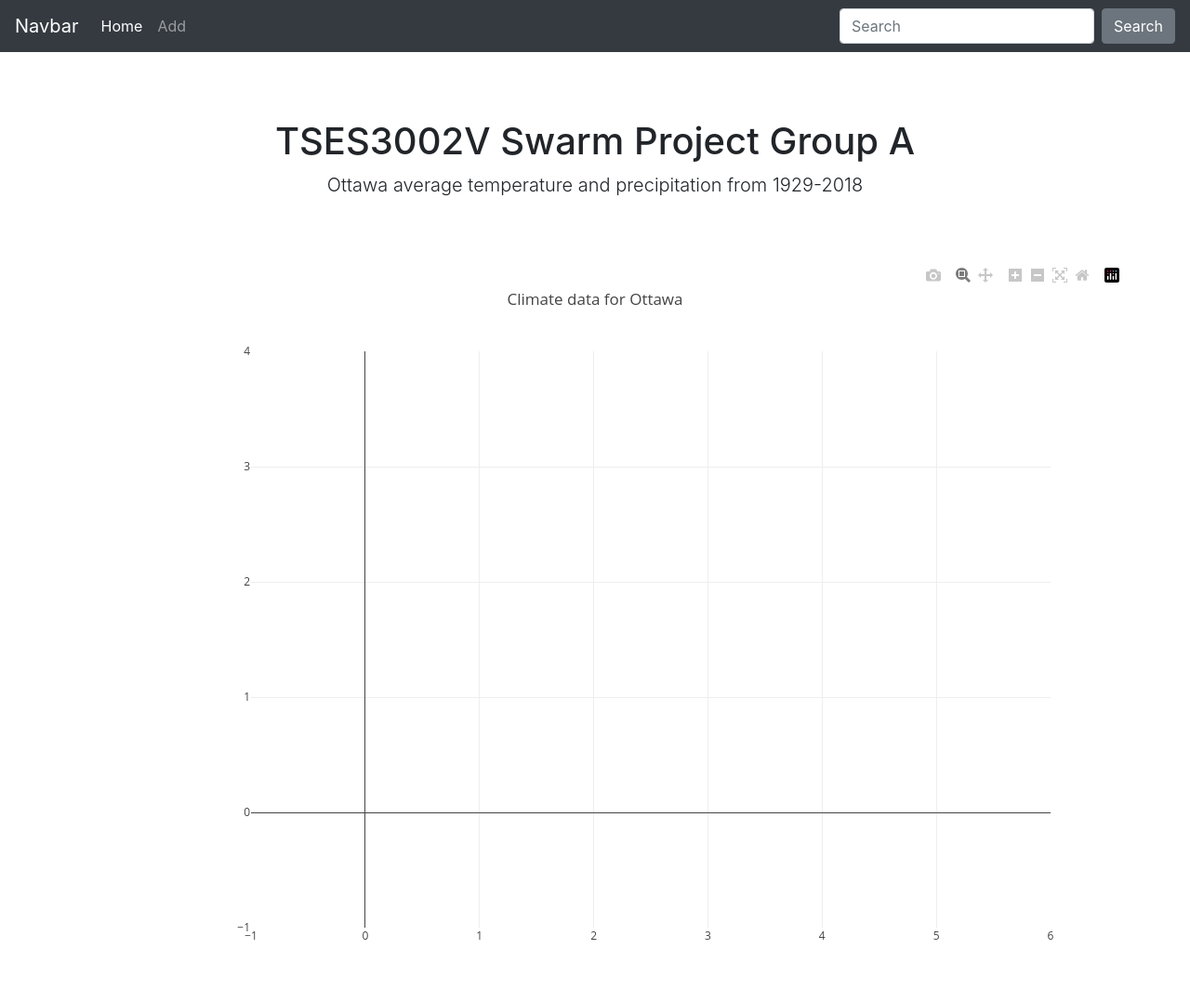
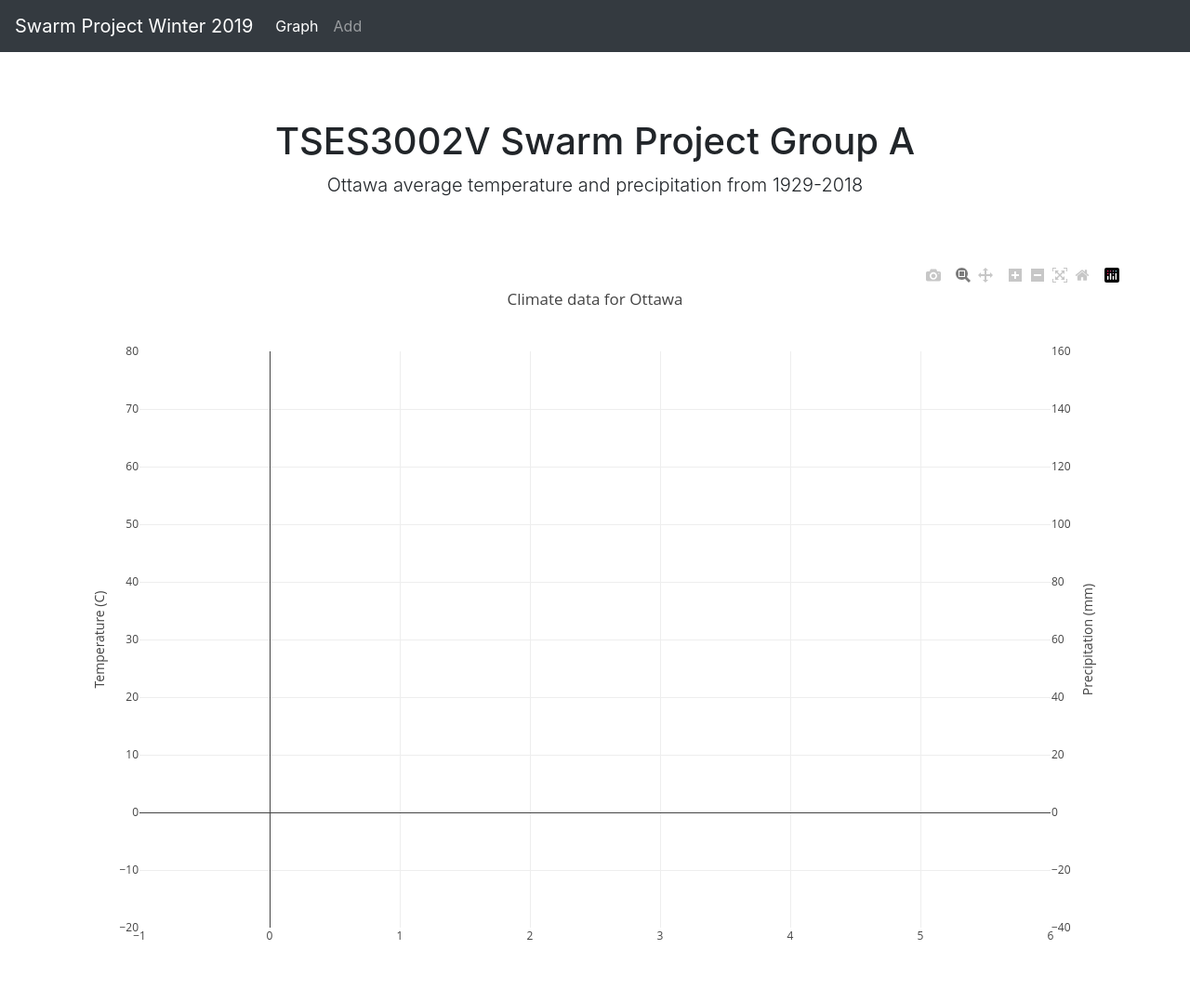
Before and after one commit to Mathic/swarmproject, a Django app: page /graphs/ in a window 1280 px wide. Shown: the whole page at 93% size. Run offline with Django 3.2, Linux system fonts and the light colour scheme; data that the repository does not hold is empty; parts of the project's set-up code (start-up, migrations or seed data) failed here and were passed over; some libraries are stand-ins or nearby versions.

Commit message:
Created 'add data' page, and graphs on index
To do:
- save data to database
- look up possible ways to show data on a yearly basis
- edit data (?)

```diff
--- a/graphs/templates/graphs/base_template.html
+++ b/graphs/templates/graphs/base_template.html
@@ -16,7 +16,7 @@
 
 <script src="https://cdn.plot.ly/plotly-latest.min.js"></script>
 <script
-  src="http://code.jquery.com/jquery-3.3.1.min.js"
+  src="https://code.jquery.com/jquery-3.3.1.min.js"
   integrity="sha256-FgpCb/KJQlLNfOu91ta32o/NMZxltwRo8QtmkMRdAu8="
   crossorigin="anonymous"></script>
 
@@ -42,7 +42,7 @@
   </head>
   <body>
     <nav class="navbar navbar-expand-md navbar-dark bg-dark fixed-top">
-  <a class="navbar-brand" href="#">Navbar</a>
+  <a class="navbar-brand" href="#">Swarm Project Winter 2019</a>
   <button class="navbar-toggler" type="button" data-toggle="collapse" data-target="#navbarsExampleDefault" aria-controls="navbarsExampleDefault" aria-expanded="false" aria-label="Toggle navigation">
     <span class="navbar-toggler-icon"></span>
   </button>
@@ -50,10 +50,10 @@
   <div class="collapse navbar-collapse" id="navbarsExampleDefault">
     <ul class="navbar-nav mr-auto">
       <li class="nav-item active">
-        <a class="nav-link" href="{% url 'index' %}">Home <span class="sr-only">(current)</span></a>
+        <a class="nav-link" href="{% url 'index' %}">Graph<span class="sr-only">(current)</span></a>
       </li>
       <li class="nav-item">
-        <a class="nav-link" href="#">Add</a>
+        <a class="nav-link" href="{% url 'add_data' %}">Add</a>
       </li>
       <!-- <li class="nav-item">
         <a class="nav-link disabled" href="#" tabindex="-1" aria-disabled="true">Disabled</a>
@@ -67,10 +67,10 @@
         </div>
       </li> -->
     </ul>
-    <form class="form-inline my-2 my-lg-0">
+    <!-- <form class="form-inline my-2 my-lg-0">
       <input class="form-control mr-sm-2" type="text" placeholder="Search" aria-label="Search">
       <button class="btn btn-secondary my-2 my-sm-0" type="submit">Search</button>
-    </form>
+    </form> -->
   </div>
 </nav>
 
--- a/graphs/templates/graphs/index.html
+++ b/graphs/templates/graphs/index.html
@@ -1,5 +1,4 @@
 {% extends "graphs/base_template.html" %}
-
 
 {% block content %}
 
@@ -15,34 +14,106 @@
   <script type="text/javascript">
     $(document).ready(function(){
       var endpoint = 'api/chart/data'
-      var climateData = []
       var climeLabels = []
+      var climateData1 = climateData2 = climateData3 = climateData4 = []
 
       $.ajax({
-        method: "Get",
+        method: "GET",
         url: endpoint,
         success: function(data){
-          climateData = data.climate_data
           climateLabels = data.climate_labels
+          climateData1 = data.climate_data1
+          climateData2 = data.climate_data2
+          climateData3 = data.climate_data3
+          climateData4 = data.climate_data4
+
           climateChart()
+        },
+        error: function(error_data){
+          console.log("error")
         }
-        // error: function(error_data){
-        //   console.log("error")
-        // }
       })
 
       function climateChart(){
-        var data = [{
+        var trace1 = {
           x: climateLabels,
-          y: climateData,
-          type: 'line',
+          y: climateData1,
+          type: 'scatter',
+          mode: 'lines+markers',
+          name: 'Ottawa CDA Temperature',
           marker: {
-            color: "#23b7e5",
+            size: 8,
+            "dash": "solid",
+            "color": "rgb(248,118,109)",
+            "width": 2
           },
-        }];
+        }
+
+        var trace2 = {
+          x: climateLabels,
+          y: climateData2,
+          type: 'scatter',
+          mode: 'lines+markers',
+          name: 'Ottawa CDA Precipitation',
+          yaxis: 'y2',
+          marker: {
+            size: 8,
+            "dash": "solid",
+            "color": "rgb(100,118,248)",
+            "width": 2
+          },
+        }
+
+        var trace3 = {
+          x: climateLabels,
+          y: climateData3,
+          type: 'scatter',
+          mode: 'lines+markers',
+          name: 'Victoria Gonzales Temperature',
+          marker: {
+            size: 8,
+            "dash": "solid",
+            "color": "rgb(248,118,109)",
+            "width": 2
+          },
+        }
+
+        var trace4 = {
+          x: climateLabels,
+          y: climateData4,
+          type: 'scatter',
+          mode: 'lines+markers',
+          name: 'Victoria Gonzales Precipitation',
+          yaxis: 'y2',
+          marker: {
+            size: 8,
+            "dash": "solid",
+            "color": "rgb(100,118,248)",
+            "width": 2
+          },
+        }
+
+        var data = [trace1, trace2, trace3, trace4];
+
         var layout = {
           title: "Climate data for Ottawa",
-          margin: {l:200},
+          legend: {
+            x: 0.25,
+            y: 1
+          },
+          yaxis: {
+            title: 'Temperature (C)',
+            rangemode: 'nonnegative',
+            range: [-20, 80],
+            nticks: 11,
+          },
+          yaxis2: {
+            title: 'Precipitation (mm)',
+            side: 'right',
+            overlaying: 'y',
+            range: [-40, 160],
+            nticks: 11,
+          }
         };
 
         Plotly.newPlot('climate', data, layout)
--- a/graphs/urls.py
+++ b/graphs/urls.py
@@ -5,4 +5,7 @@ from . import views
 urlpatterns = [
     path('api/chart/data', views.ClimateData.as_view(), name='api-chart-data'),
     path('', views.index, name='index'),
+    path('add', views.add_data, name='add_data'),
+
+    path('ajax/load-years', views.load_years, name='ajax_load_years'),
 ]
--- a/graphs/views.py
+++ b/graphs/views.py
@@ -3,30 +3,52 @@ from django.shortcuts import render
 from rest_framework.response import Response
 from rest_framework.views import APIView
 
-from .models import GraphData
+from .models import GraphData, Student
 
 # Create your views here.
 def index(request):
     return render(request, 'graphs/index.html')
 
+def add_data(request):
+    names = Student.objects.all()
+    form = request.POST
+
+    return render(request, 'graphs/add_data.html', {'names': names})
+
+def load_years(request):
+    student_id = request.GET.get('student')
+    years = GraphData.objects.filter(student=student_id).order_by('graph_year')
+
+    return render(request, 'graphs/year_options.html', {'years': years})
 
 class ClimateData(APIView):
     authentication_classes=[]
     permission_classes=[]
 
     def get(self, request, format=None):
-        temperatures = dict()
-        for climate in GraphData.objects.all():
-            print(climate.graph_year)
-            temperatures[climate.graph_year] = climate.average_temperature
+        years = []
+        temperaturesOttawa = []
+        precipitationOttawa = []
+        temperaturesVictoria = []
+        precipitationVictoria = [ ]
 
-        temperatures = sorted(temperatures.items(), key=lambda x: x[1])
-        temperatures = dict(temperatures)
+        climates = GraphData.objects.order_by('-graph_year')
+        for climate in climates:
+            years.append(climate.graph_year)
+            if (climate.source_text == "Ottawa CDA"):
+                temperaturesOttawa.append(climate.average_temperature)
+                precipitationOttawa.append(climate.average_precipitation)
+            else:
+                temperaturesVictoria.append(climate.average_temperature)
+                precipitationVictoria.append(climate.average_precipitation)
 
-        print("keys %s"%(temperatures.keys()))
         data = {
-            "climate_labels": temperatures.keys(),
-            "climate_data": temperatures.values()
+            "climate_labels": years,
+            "climate_data1": temperaturesOttawa,
+            "climate_data2": precipitationOttawa,
+            "climate_data3": temperaturesVictoria,
+            "climate_data4": precipitationVictoria
         }
 
+        print("temp: %s \n prec: %s"% (temperaturesOttawa, precipitationOttawa))
         return Response(data)
```
Also changed, not shown: graphs/forms.py (added, +11 -0 lines), graphs/models.py (+5 -17 lines), graphs/templates/graphs/add_data.html (added, +72 -0 lines), graphs/templates/graphs/year_options.html (added, +14 -0 lines), graphs/migrations/0003_auto_20190310_1555.py (added), graphs/migrations/0004_auto_20190310_1623.py (added).
